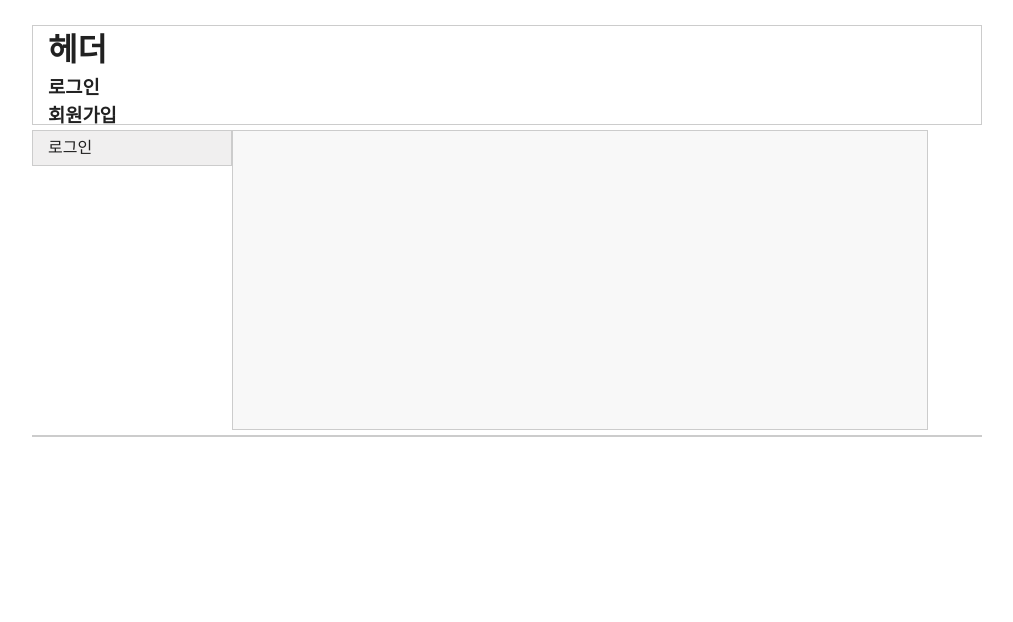
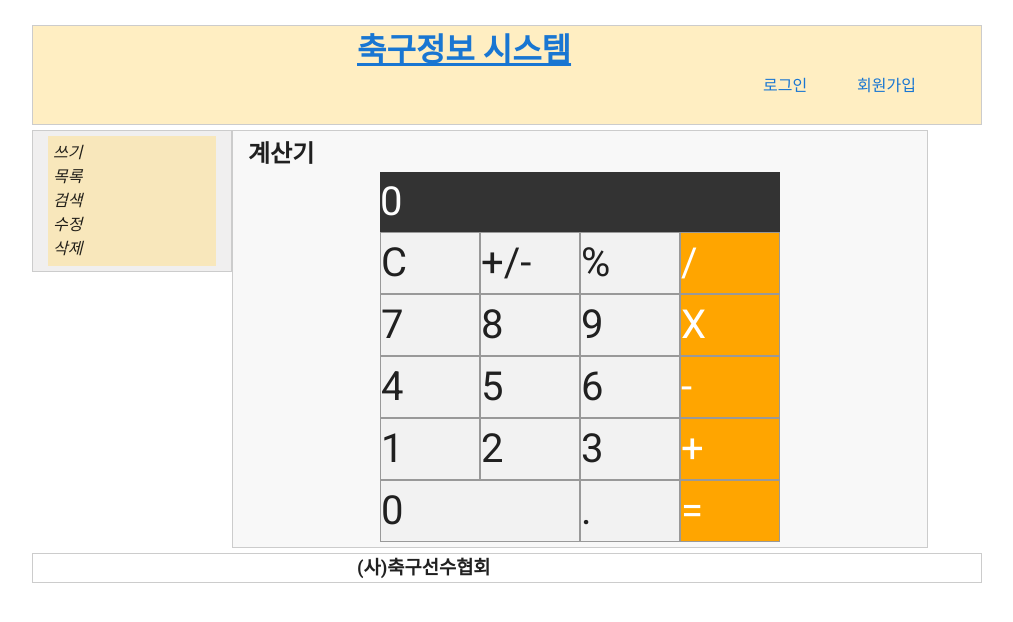
Before and after one commit to jhw510/ijij, a Vue app in the folder src/vue/: page /calculator in a window 1280 px wide. Shown: the top 622 px of the page, without its empty margins (133-1146 px from the left). Built offline with nearby package versions, Linux system fonts and the light colour scheme.

Commit message:
200515 18:22

```diff
--- a/src/vue/src/components/Home.vue
+++ b/src/vue/src/components/Home.vue
@@ -1,37 +1,56 @@
 <template>
-   <div id="app">
-      <layout>
-          <template #header = "header">
-             <h1>{{header.title}}</h1>
+    <div id="app">
+        <Layout>
+            <template #header="self">
+                <router-link to="/home"><h1 id="title">{{self.title}}</h1></router-link>
+                <router-link to="/join"><span id="join">{{self.join}}</span></router-link>
+                <router-link to="/login"><span id="login">{{self.login}}</span></router-link>
 
-                  <h3>로그인</h3>
-
-
-              <h3> 회원가입</h3>
-
-          </template>
-
-      </layout>
-   </div>
-
-
+            </template>
+            <template #sidebar>
+                <ul class="menu">
+                    <li v-for="i of sidebars" :key="i.menu">
+                        {{i.menu}}
+                    </li>
+                </ul>
+            </template>
+            <template #content>
+                <router-view/>
+            </template>
+            <template #footer="self" >
+                <h3 id="footer">{{self.footer}}</h3>
+            </template>
+        </Layout>
+    </div>
 </template>
 
 <script>
-    import Layout from "@/components/common/Layout.vue"
+    import Layout from "../components/common/Layout.vue"
     export default {
-        name: "Home",
         components : {Layout},
-        data:()=>{
-            return {
-
+        data(){
+                return {
+                    sidebars: [
+                    {menu: '쓰기'},
+                    {menu: '목록'},
+                    {menu: '검색'},
+                    {menu: '수정'},
+                    {menu: '삭제'}
+                ]
             }
         }
     }
-
 </script>
-
 <style scoped>
-
-
+    ul.menu{
+        position: relative;
+        padding: 5px;
+        list-style: none;
+        font-style: italic;
+        background-color: #FFE1938F;
+    }
+    #title{width: 300px;margin: 0 auto}
+    #login{margin-right: 50px; float: right}
+    #join{margin-right: 50px; float: right}
+    #footer{width: 300px; margin: 0 auto}
 </style>
--- /dev/null
+++ b/src/vue/src/components/common/Calculator.vue
@@ -0,0 +1,105 @@
+<template>
+ <div>
+    <h1> 계산기</h1>
+     <div class="calculator">
+         <div class="display">{{current || '0'}}</div>
+         <div @click="clear" class="btn">C</div>
+         <div class="btn">+/-</div>
+         <div class="btn">%</div>
+         <div @click="divide" class="btn operator">/</div>
+         <div @click="append('7')" class="btn">7</div>
+         <div @click="append('8')" class="btn">8</div>
+         <div @click="append('9')" class="btn">9</div>
+         <div @click="times" class="btn operator">X</div>
+         <div @click="append('4')" class="btn">4</div>
+         <div @click="append('5')" class="btn">5</div>
+         <div @click="append('6')" class="btn">6</div>
+         <div @click="minus" class="btn operator">-</div>
+         <div @click="append('1')" class="btn">1</div>
+         <div @click="append('2')" class="btn">2</div>
+         <div @click="append('3')" class="btn">3</div>
+         <div @click="add" class="btn operator">+</div>
+         <div @click="append('0')" class="btn zero">0</div>
+         <div class="btn">.</div>
+         <div @click="equal" class="btn operator">=</div>
+     </div>
+ </div>
+</template>
+
+<script>
+export default {
+data(){
+    return{
+        previous: null,
+        current: '',
+        operator:null,
+        operatorClicked:false
+
+          }
+        },
+    methods:{
+        clear(){
+            this.current = ''
+        },
+        setPrevious(){
+            this.previous = this.current
+            this.operatorClicked = true
+        },
+        append(number){
+            if(this.operatorClicked){
+                this.current = ''
+                this.operatorClicked = false
+            }
+            this.current = `${this.current}${number}`
+        },
+        add(){
+            this.operator = (a, b) => a + b
+            this.setPrevious()
+        },
+        minus(){
+            this.operator = (a, b) => a - b
+            this.setPrevious()
+        },
+        times(){
+            this.operator = (a, b) => a * b
+            this.setPrevious()
+        },
+        divide(){
+            this.operator = (a, b) => a / b
+            this.setPrevious()
+        },
+        equal(){
+            this.current = `${this.operator(parseFloat(this.previous),
+                parseFloat(this.current))}`
+            this.previous = null
+        }
+    }
+}
+</script>
+
+<style scoped>
+    .calculator {
+        margin: 0 auto;
+        width: 400px;
+        font-size: 40px;
+        display: grid;
+        grid-template-columns: repeat(4, 1fr);
+        grid-auto-rows: minmax(50px, auto);
+    }
+    .display {
+        grid-column: 1 / 5;
+        background-color: #333;
+        color: white;
+    }
+    .zero {
+        grid-column: 1 / 3;
+    }
+    .btn {
+        background-color: #F2F2F2;
+        border: 1px solid #999;
+    }
+    .operator {
+        background-color: orange;
+        color: white;
+    }
+</style>
--- a/src/vue/src/components/common/Layout.vue
+++ b/src/vue/src/components/common/Layout.vue
@@ -1,28 +1,36 @@
 <template>
     <div id="wrapper">
         <header>
-            <slot name="header" v-bind:title="header"></slot>
+            <slot name="header"
+                  :title="title"
+                  :login="login"
+                  :join="join"
+                  :calculator="계산기"></slot>
         </header>
         <aside id="sidebar">
-        <slot > 로그인</slot>
+            <slot name="sidebar"></slot>
         </aside>
-    <section id="content">
+        <section id="content">
+            <slot name="content" >
 
-    </section>
-    <footer>
-
-
-    </footer>
-
+            </slot>
+        </section>
+        <footer>
+            <slot name="footer" :footer="footer"></slot>
+        </footer>
     </div>
 </template>
 
 <script>
     export default {
         name: "Layout",
-        data:()=>{
-            return{
-                header:"헤더"
+        data(){
+            return {
+                title : '축구정보 시스템',
+                login : '로그인',
+                join : '회원가입',
+                content : '축구 경기 일정 검색',
+                footer : '(사)축구선수협회'
             }
         }
     }
@@ -34,10 +42,12 @@
         padding: 5px;
         width: 960px;
         margin: 20px auto;
+
     }
     header {
         height: 100px;
         padding: 0 15px;
+        background-color: #FFE1938F;
     }
     #content {
         width: 696px;
@@ -88,5 +98,4 @@
     #pagewrap, header, #content, #middle, #sidebar, footer {
         border: solid 1px #ccc;
     }
-
 </style>
--- /dev/null
+++ b/src/vue/src/components/member/Join.vue
@@ -0,0 +1,13 @@
+<template>
+    <h1>회원가입</h1>
+</template>
+
+<script>
+    export default {
+        name: "Join"
+    }
+</script>
+
+<style scoped>
+
+</style>
--- /dev/null
+++ b/src/vue/src/components/member/Login.vue
@@ -0,0 +1,85 @@
+<template>
+   <div>
+    <h2>Login Form</h2>
+    <form action="#" method="post">
+        <div class="imgcontainer">
+            <img src="https://www.mpps.co.kr/kfcs_api_img/KFCS/goods/DL_2173811_20200225154413370.png" alt="Avatar" class="avatar">
+        </div>
+        <div class="container">
+            <label><b>Username</b></label>
+            <input type="text" placeholder="Enter Username" name="uname" required>
+            <label><b>Password</b></label>
+            <input type="password" placeholder="Enter Password" name="psw" required>
+            <router-link to="/calculator">
+            <button @click="login" type="submit">Login</button>
+            </router-link>
+                <label>
+                <input type="checkbox" checked="checked" name="remember"> Remember me
+            </label>
+        </div>
+        <div class="container" style="background-color:rgba(255, 214, 103, 0.4)">
+            <button type="button" class="cancelbtn">Cancel</button>
+            <span class="psw">Forgot <a href="#">password?</a></span>
+        </div>
+    </form>
+   </div>
+</template>
+<script>
+    export default {
+        name: "Login",
+
+    }
+</script>
+<style scoped>
+    form {border: 3px solid rgba(254, 255, 187, 0.18);}
+    input[type=text], input[type=password] {
+        width: 100%;
+        padding: 12px 20px;
+        margin: 8px 0;
+        display: inline-block;
+        border: 1px solid #ccc;
+        box-sizing: border-box;
+    }
+    button {
+        background-color: rgba(12, 41, 146, 0.6);
+        color: #EAE9E2DB;
+        padding: 14px 20px;
+        margin: 8px 0;
+        border: none;
+        cursor: pointer;
+        width: 100%;
+    }
+    button:hover {
+        opacity: 0.8;
+    }
+    .cancelbtn {
+        width: auto;
+        padding: 10px 18px;
+        background-color: rgba(244, 67, 54, 0.95);
+    }
+    .imgcontainer {
+        text-align: center;
+        margin: 24px 0 12px 0;
+    }
+    img.avatar {
+        width: 40%;
+        border-radius: 50%;
+    }
+    .container {
+        padding: 16px;
+    }
+    span.psw {
+        float: right;
+        padding-top: 16px;
+    }
+    /* Change styles for span and cancel button on extra small screens */
+    @media screen and (max-width: 300px) {
+        span.psw {
+            display: block;
+            float: none;
+        }
+        .cancelbtn {
+            width: 100%;
+        }
+    }
+</style>
--- a/src/vue/src/main.js
+++ b/src/vue/src/main.js
@@ -1,10 +1,11 @@
 import Vue from 'vue'
 import App from './App.vue'
 import vuetify from './plugins/vuetify';
-
+import router from './router'
 Vue.config.productionTip = false
 
 new Vue({
   vuetify,
+  router,
   render: h => h(App)
 }).$mount('#app')
--- /dev/null
+++ b/src/vue/src/router/index.js
@@ -0,0 +1,17 @@
+import Vue from 'vue'
+import Router from 'vue-router'
+import Join from '../components/member/Join'
+import  Login from'../components/member/Login'
+
+import Calculator from '../components/common/Calculator'
+Vue.use(Router)
+
+export default new Router({
+    mode: 'history',
+    routes : [
+        {path: '/join', component: Join},
+        {path: '/login', component: Login},
+
+        {path:'/calculator' ,component: Calculator}
+    ]
+})
```
Also changed, not shown: src/vue/src/components/HelloWorld.vue (+4 -6 lines).
